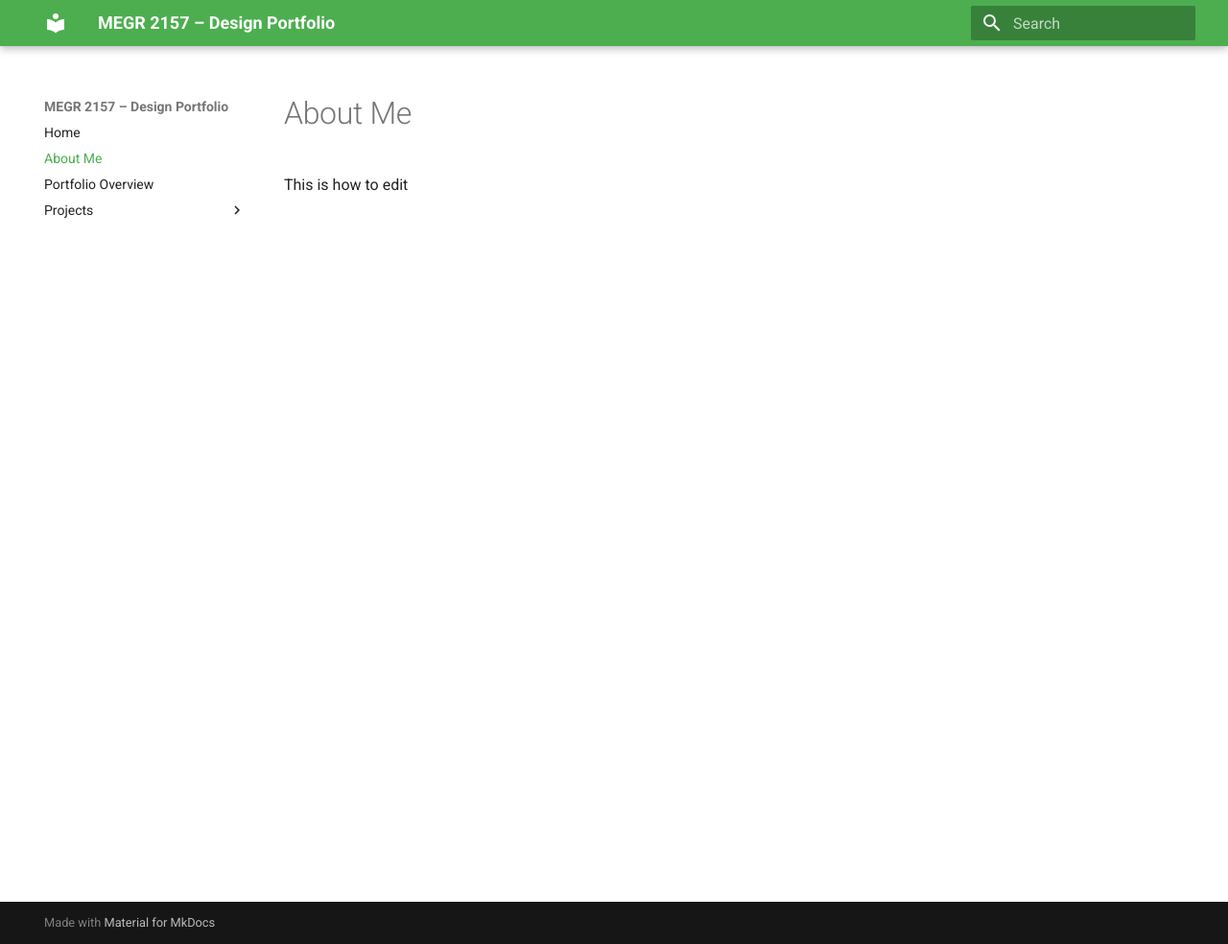
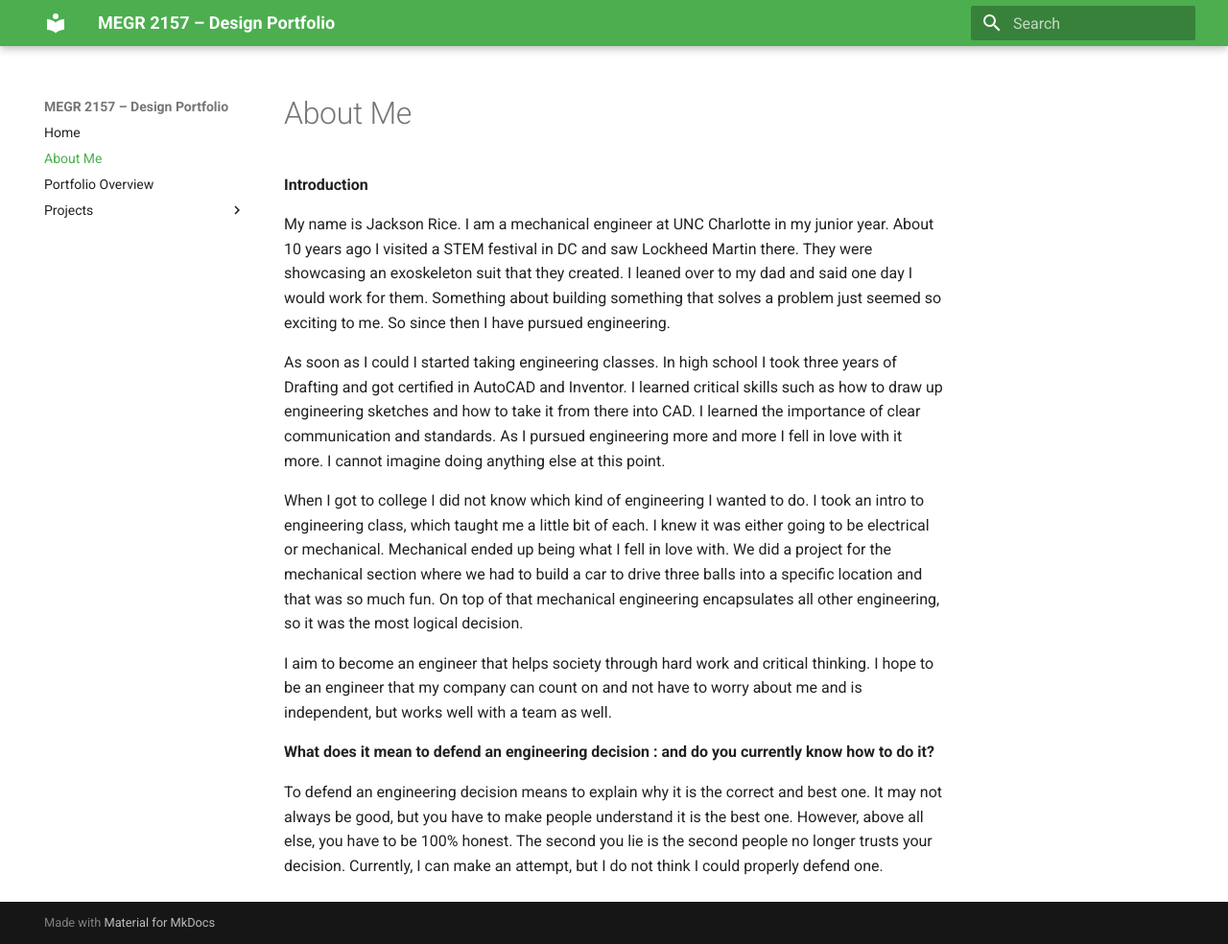
Before and after one commit to JacksonRice6/megr2156-portfolio, an MkDocs documentation site: the page built from docs/aboutme/index.md, in a window 1280 px wide and 984 px high. Shown: the whole window at 96% size. Built offline with MkDocs 1.6.1 and Material for MkDocs 9.7.7, drawn with Linux system fonts in a browser that asks for light colours.

Commit message:
Update index.md

```diff
--- a/docs/aboutme/index.md
+++ b/docs/aboutme/index.md
@@ -1,2 +1,16 @@
 #About Me
-This is how to edit
+
+
+**Introduction**
+
+My name is Jackson Rice. I am a mechanical engineer at UNC Charlotte in my junior year. About 10 years ago I visited a STEM festival in DC and saw Lockheed Martin there. They were showcasing an exoskeleton suit that they created. I leaned over to my dad and said one day I would work for them. Something about building something that solves a problem just seemed so exciting to me. So since then I have pursued engineering.
+
+As soon as I could I started taking engineering classes. In high school I took three years of Drafting and got certified in AutoCAD and Inventor. I learned critical skills such as how to draw up engineering sketches and how to take it from there into CAD. I learned the importance of clear communication and standards. As I pursued engineering more and more I fell in love with it more. I cannot imagine doing anything else at this point.
+
+When I got to college I did not know which kind of engineering I wanted to do. I took an intro to engineering class, which taught me a little bit of each. I knew it was either going to be electrical or mechanical. Mechanical ended up being what I fell in love with. We did a project for the mechanical section where we had to build a car to drive three balls into a specific location and that was so much fun. On top of that mechanical engineering encapsulates all other engineering, so it was the most logical decision.
+
+I aim to become an engineer that helps society through hard work and critical thinking. I hope to be an engineer that my company can count on and not have to worry about me and is independent, but works well with a team as well.
+
+**What does it mean to defend an engineering decision : and do you currently know how to do it?**
+
+To defend an engineering decision means to explain why it is the correct and best one. It may not always be good, but you have to make people understand it is the best one. However, above all else, you have to be 100% honest. The second you lie is the second people no longer trusts your decision. Currently, I can make an attempt, but I do not think I could properly defend one.
```
